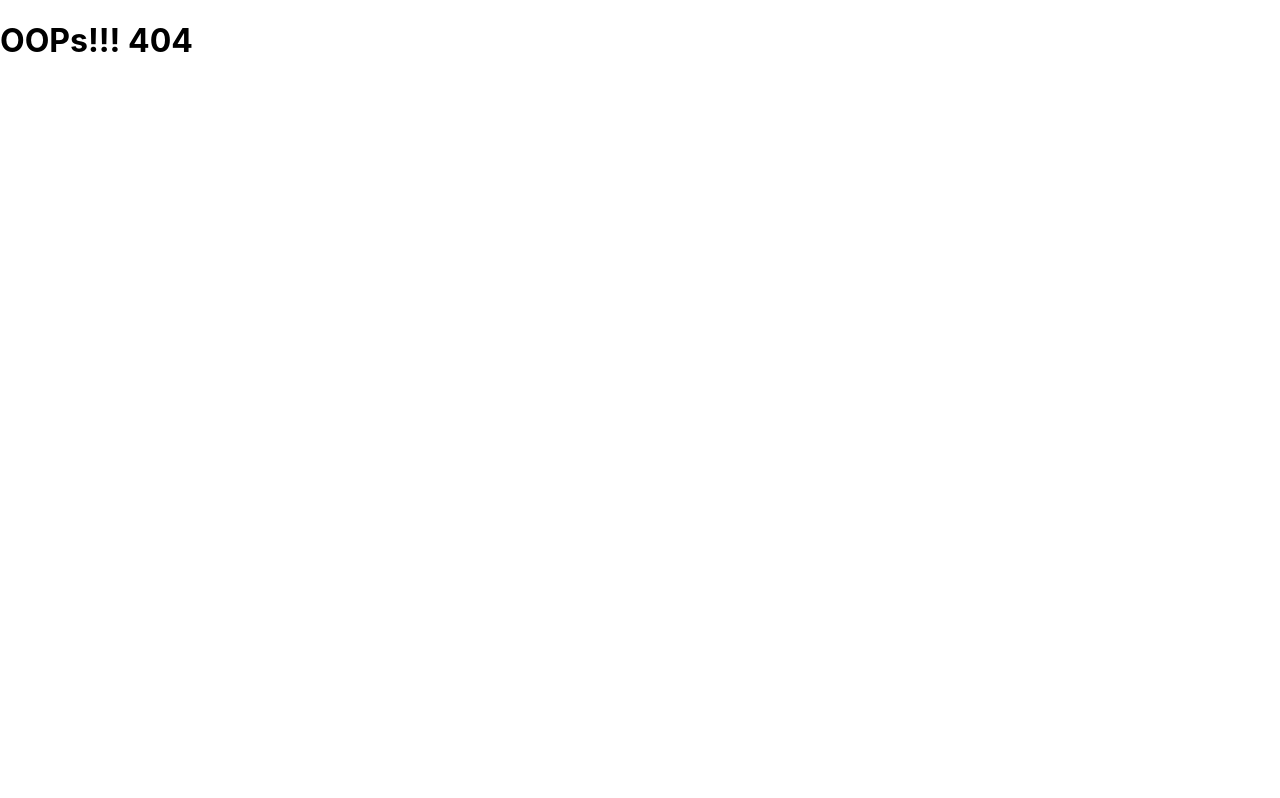
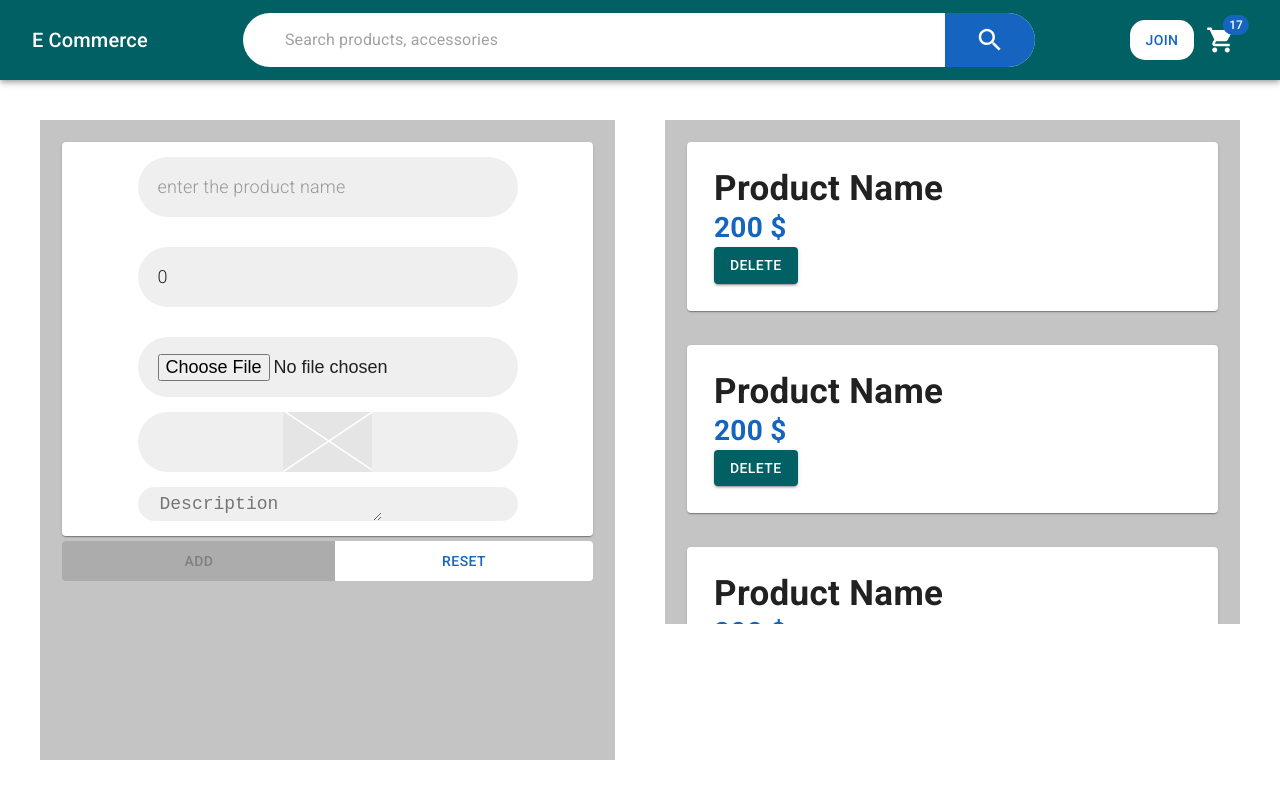
Before and after one commit to SanjayDevTech/dbms-frontend, a React (Create React App) app: page /dashboard in a window 1280 px wide. Shown: the top 798 px of the page. Built offline with nearby package versions, Linux system fonts and the light colour scheme.

Commit message:
Seller dashboard setup

```diff
--- a/package.json
+++ b/package.json
@@ -13,10 +13,13 @@
     "@types/react": "^17.0.3",
     "@types/react-dom": "^17.0.3",
     "@types/react-router-dom": "^5.1.7",
+    "axios": "^0.21.1",
     "react": "^17.0.2",
     "react-dom": "^17.0.2",
+    "react-redux": "^7.2.3",
     "react-router-dom": "^5.2.0",
     "react-scripts": "4.0.3",
+    "redux": "^4.0.5",
     "typescript": "^4.2.3",
     "web-vitals": "^1.1.1"
   },
--- /dev/null
+++ b/src/components/privateRoute/types.d.ts
@@ -0,0 +1,6 @@
+import { RouteProps } from "react-router-dom";
+
+export interface PrivateRoutePropsI extends RouteProps {
+	auth: boolean;
+	redirect?: string;
+}
--- a/src/pages/cart/index.tsx
+++ b/src/pages/cart/index.tsx
@@ -1,7 +1,48 @@
 import React from "react";
+import { makeStyles } from "@material-ui/core/styles";
+import { Paper, Button } from "@material-ui/core";
+import Header from "components/header";
 
-const Cart = () => {
-	return <h1>Cart Page</h1>;
+const useStyles = makeStyles({
+	root: {
+		height: "100%",
+	},
+	section: {
+		flexGrow: 1,
+		display: "flex",
+		padding: "40px",
+		flexDirection: "column",
+		justifyContent: "center",
+		alignItems: "center",
+	},
+	content: {
+		width: "500px",
+		height: "400px",
+		background: "#E5E5E5",
+		overflow: "auto",
+	},
+	btn: {
+		fontWeight: "bold",
+		fontSize: "13px",
+		lineHeight: "32px",
+		borderRadius: "45px",
+		marginTop: "30px",
+	},
+});
+
+const CartPage = () => {
+	const classes = useStyles();
+	return (
+		<div className={classes.root}>
+			<Header />
+			<div className={classes.section}>
+				<Paper className={classes.content}></Paper>
+				<Button className={classes.btn} variant={"contained"} color={"primary"}>
+					Checkout
+				</Button>
+			</div>
+		</div>
+	);
 };
 
-export default Cart;
+export default CartPage;
--- /dev/null
+++ b/src/pages/dashboard/index.tsx
@@ -0,0 +1,243 @@
+import React from "react";
+import { makeStyles } from "@material-ui/core/styles";
+import {
+	ButtonGroup,
+	Paper,
+	Button,
+	InputBase,
+	Typography,
+	TextareaAutosize,
+} from "@material-ui/core";
+import Header from "components/header";
+import placeholder from "assets/images/placeholder.png";
+
+const listItems = [
+	{ id: "0", name: "Product Name", price: "200" },
+	{ id: "1", name: "Product Name", price: "200" },
+	{ id: "2", name: "Product Name", price: "200" },
+	{ id: "3", name: "Product Name", price: "200" },
+];
+
+const useStyles = makeStyles({
+	root: {
+		height: "100%",
+		display: "flex",
+		flexFlow: "column",
+	},
+	section: {
+		flexGrow: 1,
+		display: "flex",
+		padding: "40px",
+	},
+	left: {
+		flex: 1,
+		display: "flex",
+		flexDirection: "column",
+		background: "#C4C4C4",
+		padding: "22px",
+	},
+	right: {
+		flex: 1,
+		overflow: "auto",
+		marginLeft: "50px",
+		display: "flex",
+		flexDirection: "column",
+		background: "#C4C4C4",
+		padding: "22px",
+		height: "460px",
+	},
+
+	input: {
+		fontWeight: 300,
+		fontSize: "18px",
+		lineHeight: "30px",
+		marginLeft: "20px",
+	},
+	group: {
+		background: "#EFEFEF",
+		borderRadius: "44px",
+		display: "flex",
+		alignItems: "center",
+		width: "380px",
+		height: "60px",
+		margin: 15,
+	},
+	groupImg: {
+		background: "#EFEFEF",
+		borderRadius: "44px",
+		display: "flex",
+		justifyContent: "center",
+		width: "380px",
+		height: "60px",
+	},
+	paper: {
+		display: "flex",
+		flexDirection: "column",
+		alignItems: "center",
+	},
+
+	btnBar: {
+		display: "flex",
+		height: "40px",
+		width: "100%",
+		marginTop: "5px",
+		"& > *": {
+			flex: 1,
+		},
+	},
+	item: {
+		height: 200,
+		padding: "27px",
+		marginBottom: "34px",
+	},
+	name: {
+		fontSize: "35px",
+		fontWeight: "bold",
+		lineHeight: "40px",
+	},
+	price: {
+		fontWeight: "bold",
+		fontSize: "28px",
+		lineHeight: "38px",
+		color: "#1565C0",
+	},
+});
+
+const Dashboard = () => {
+	const classes = useStyles();
+	const [name, setName] = React.useState("");
+	const [des, setDes] = React.useState("");
+	const [price, setPrice] = React.useState(0);
+	const [image, setImage] = React.useState(null);
+	const imageUrl = React.useRef({
+		filename: "",
+		value: "",
+	});
+	const [validated, setValidated] = React.useState(false);
+
+	const clearAllFields = () => {
+		setName("");
+		setDes("");
+		setPrice(0);
+		setImage(null);
+		imageUrl.current = { value: "", filename: "" };
+	};
+
+	const addHandler = () => {
+		console.log(`Name: ${name}, Des: ${des}, price: ${price}`);
+	};
+
+	const nameHandler = (e: any) => setName(e.target.value);
+	const desHandler = (e: any) => setDes(e.target.value);
+	const priceHandler = (e: any) => {
+		const temp = Number(e.target.value);
+		if (temp >= 0) {
+			setPrice(temp);
+		}
+	};
+	const imageHandler = (e: any) => {
+		const file = e.target.files[0];
+		imageUrl.current = {
+			value: file ? URL.createObjectURL(file) : "",
+			filename: file ? file.filename : "",
+		};
+		setImage(file);
+	};
+
+	React.useEffect(() => {
+		setValidated(Boolean(name && des && price && image));
+	}, [name, des, price, image]);
+
+	return (
+		<div className={classes.root}>
+			<Header />
+			<div className={classes.section}>
+				<div className={classes.left}>
+					<Paper className={classes.paper}>
+						<div className={classes.group}>
+							<InputBase
+								value={name}
+								type={"text"}
+								placeholder={"enter the product name"}
+								className={classes.input}
+								onChange={nameHandler}
+							/>
+						</div>
+						<div className={classes.group}>
+							<InputBase
+								value={price}
+								type={"number"}
+								placeholder={"enter the price"}
+								className={classes.input}
+								onChange={priceHandler}
+							/>
+						</div>
+						<div className={classes.group}>
+							<input
+								type={"file"}
+								value={imageUrl.current.filename}
+								placeholder={"cover image"}
+								className={classes.input}
+								onChange={imageHandler}
+								accept={"image/*"}
+							/>
+						</div>
+						<div
+							style={{ height: 60, maxHeight: 100 }}
+							className={classes.groupImg}>
+							<img
+								style={{ height: "100%" }}
+								src={imageUrl.current.value || placeholder}
+								alt="preview"
+							/>
+						</div>
+						<div style={{ height: "max-content" }} className={classes.group}>
+							<TextareaAutosize
+								value={des}
+								className={classes.input}
+								placeholder={"Description"}
+								onChange={desHandler}
+								style={{
+									outline: "none",
+									border: "none",
+									background: "transparent",
+								}}
+							/>
+						</div>
+					</Paper>
+					<ButtonGroup className={classes.btnBar} color={"secondary"}>
+						<Button
+							variant={"contained"}
+							disabled={!validated}
+							onClick={addHandler}>
+							Add
+						</Button>
+						<Button
+							onClick={clearAllFields}
+							variant={"text"}
+							style={{ background: "#FFF" }}>
+							Reset
+						</Button>
+					</ButtonGroup>
+				</div>
+				<div className={classes.right}>
+					{listItems.map((item) => (
+						<Paper className={classes.item}>
+							<Typography className={classes.name} component={"h2"}>
+								{item.name}
+							</Typography>
+							<Typography className={classes.price} component={"h2"}>
+								{item.price} $
+							</Typography>
+							<Button variant={"contained"} color={"primary"}>
+								Delete
+							</Button>
+						</Paper>
+					))}
+				</div>
+			</div>
+		</div>
+	);
+};
+
+export default Dashboard;
--- a/src/routes.tsx
+++ b/src/routes.tsx
@@ -10,6 +10,7 @@ const UserAuthPage = lazy(() => import("pages/auth/user"));
 const SellerAuthPage = lazy(() => import("pages/auth/seller"));
 const ProductOverviewPage = lazy(() => import("pages/product"));
 const CartPage = lazy(() => import("pages/cart"));
+const Dashboard = lazy(() => import("pages/dashboard"));
 
 const Routes = () => {
 	return (
@@ -31,11 +32,11 @@ const Routes = () => {
 					<Route exact path={"/cart"}>
 						<CartPage />
 					</Route>
-					<Route exact path={"/loading"}>
-						<LoadingPage />
-					</Route>
 					<Route exact path={"/test/:component"}>
 						<Test />
+					</Route>
+					<Route exact path={"/dashboard"}>
+						<Dashboard />
 					</Route>
 					<Route>
 						<ErrorPage error={"404"} />
--- /dev/null
+++ b/src/utils/constants.ts
@@ -0,0 +1,2 @@
+export const IMGBB_API_KEY = "212827a9994c630bd9cfb0e79af9b0dd";
+export const BACKEND = "http://localhost:7000/";
```
Also changed, not shown: src/components/privateRoute/index.tsx (added, +18 -0 lines), src/services/http.ts (added, +10 -0 lines), 1 other file (tests, documents, lock files or other folders).
